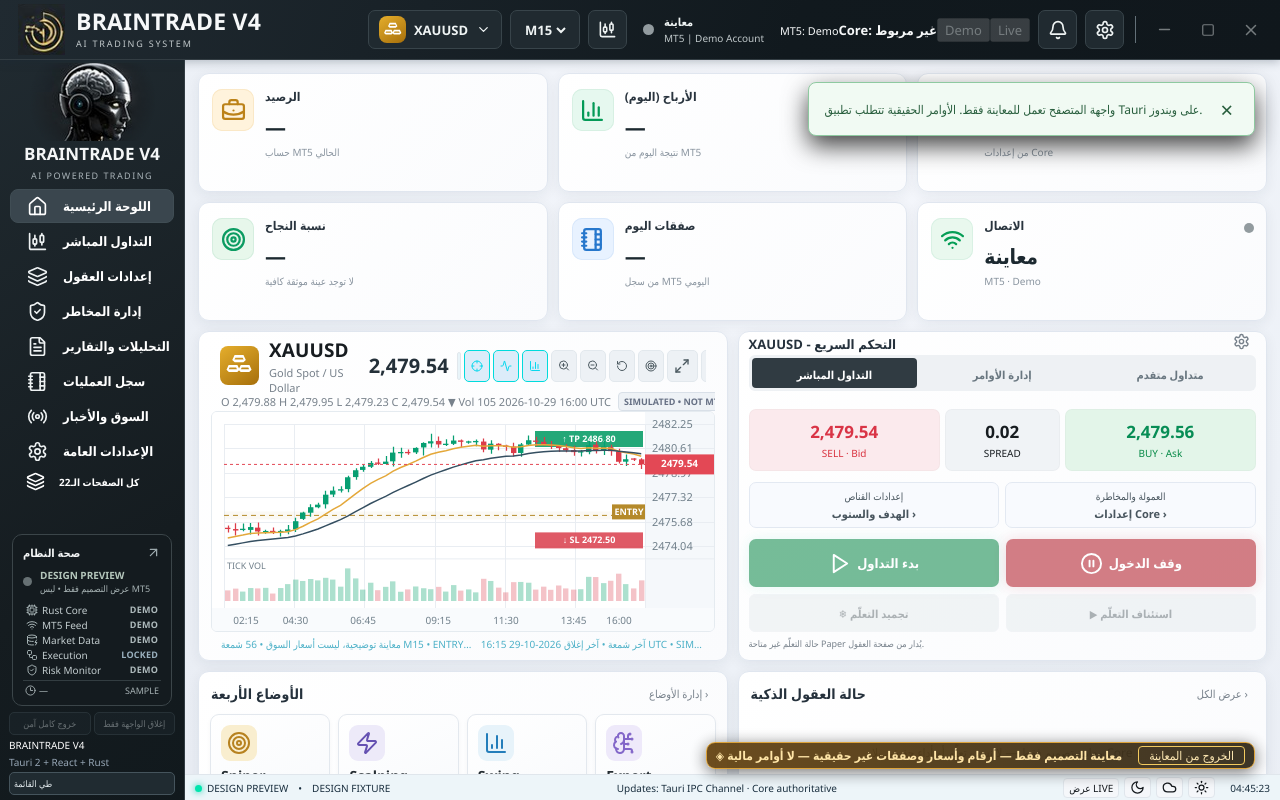
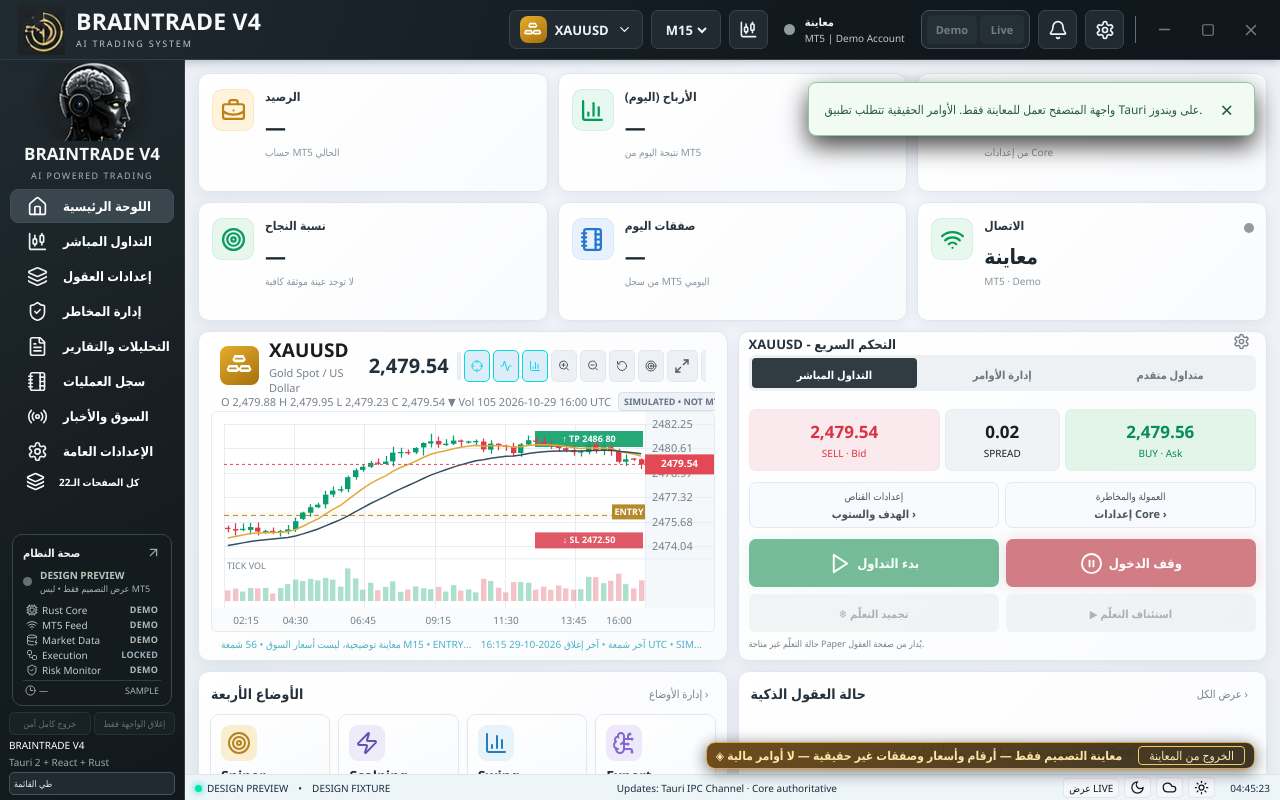
Before and after one commit to gngoongoog/V4, a React (Vite) app in the folder apps/terminal/: page / in a window 1280 px wide. Built offline with nearby package versions, Linux system fonts and the light colour scheme.

Commit message:
style(ui): accessible compact visible account selector for Concept4 desktop header

```diff
--- a/apps/terminal/src/concept4.css
+++ b/apps/terminal/src/concept4.css
@@ -12,6 +12,15 @@ body[data-theme=light]{--bg:#e9edf3;--panel:#f9fafc;--panel2:#f5f7fa;--ink:#1419
 .concept-symbol,.concept-frame,.concept-top-icon{height:39px;border-radius:7px;border:1px solid #38444a;background:#202a30;display:flex;align-items:center;justify-content:center;gap:8px;padding:0 10px}
 .concept-symbol b{font-size:13px}.concept-gold-symbol,.gold-icon{background:linear-gradient(145deg,#e5ae2c,#a66f0b)!important;color:white!important;border-radius:8px;box-shadow:none!important}
 .concept-gold-symbol{display:grid;place-items:center;width:27px;height:27px;font-size:16px}.concept-frame select{border:0;background:transparent;font-weight:700;outline:0;color-scheme:dark}.concept-top-icon{width:39px;padding:0}
+.concept-account-toggle{display:flex;align-items:center;gap:3px;min-height:39px;padding:3px 5px;background:#1d272d;border:1px solid #45535b;border-radius:8px;flex:0 0 auto}
+.concept-account-toggle .concept-binding-label{display:flex;flex-direction:column;min-width:78px;gap:1px;margin-right:4px}
+.concept-account-toggle .concept-binding-label small{font-size:9px;color:#acb9be;white-space:nowrap}
+.concept-account-toggle .concept-binding-label strong{font-size:10px;color:#eef1f3;white-space:nowrap}
+.concept-account-toggle button{min-width:44px;height:29px;padding:0 8px;border:1px solid transparent;border-radius:5px;background:#303c43;color:#dce5e8;font-weight:600;font-size:11px}
+.concept-account-toggle button[aria-pressed="true"]{background:#52646c;color:#fff;border-color:#788c95;box-shadow:inset 0 0 0 1px #c1cdd133}
+.concept-account-toggle button[aria-label="اختيار الحساب الحقيقي"][aria-pressed="true"]{background:#594d3b;border-color:#c3a575;color:#fff1d4}
+@media(max-width:1450px){.concept-account-toggle .concept-binding-label{display:none}}
+@media(max-width:1200px){.concept-top-actions{gap:4px}.concept-account-toggle{gap:2px;padding:2px}.concept-account-toggle button{min-width:37px;padding:0 5px}.concept4 .concept-connection{min-width:100px}.concept-top-brand strong{font-size:19px}}
 .concept-connection{min-width:166px;border:0;background:transparent;display:flex;align-items:center;text-align:left;gap:10px;padding:3px 8px}.concept-connection>span:last-child{display:flex;flex-direction:column;gap:2px}.concept-connection b{font-size:11px}.concept-connection small{font-size:10px;color:#c1c9cb}.concept-led{width:11px;height:11px;border-radius:50%;background:#929b9f;flex:0 0 auto}.concept-led.on{background:#04cf4a;box-shadow:0 0 10px #04cf4a66}.concept-top-divider{height:27px;border-left:1px solid #637078;margin:0 3px}.concept-window{width:35px;height:39px;border:0;background:transparent;display:grid;place-items:center}.concept-window.close:hover{background:#d6313f}
 .concept4 .sidebar{grid-column:1;grid-row:2;width:auto;min-width:0;position:relative;display:flex;flex-direction:column;overflow:hidden;border:0;border-right:1px solid #333d43;background:linear-gradient(150deg,#202a30,#121a1f 67%,#0e171b);box-shadow:none;color:#e7ebed}
 .concept4 .sidebar:before,.concept4 .sidebar:after{display:none}.concept4 .brand{height:169px;flex:0 0 169px;border:0;text-align:center;padding:13px 6px 4px;white-space:nowrap}
```
